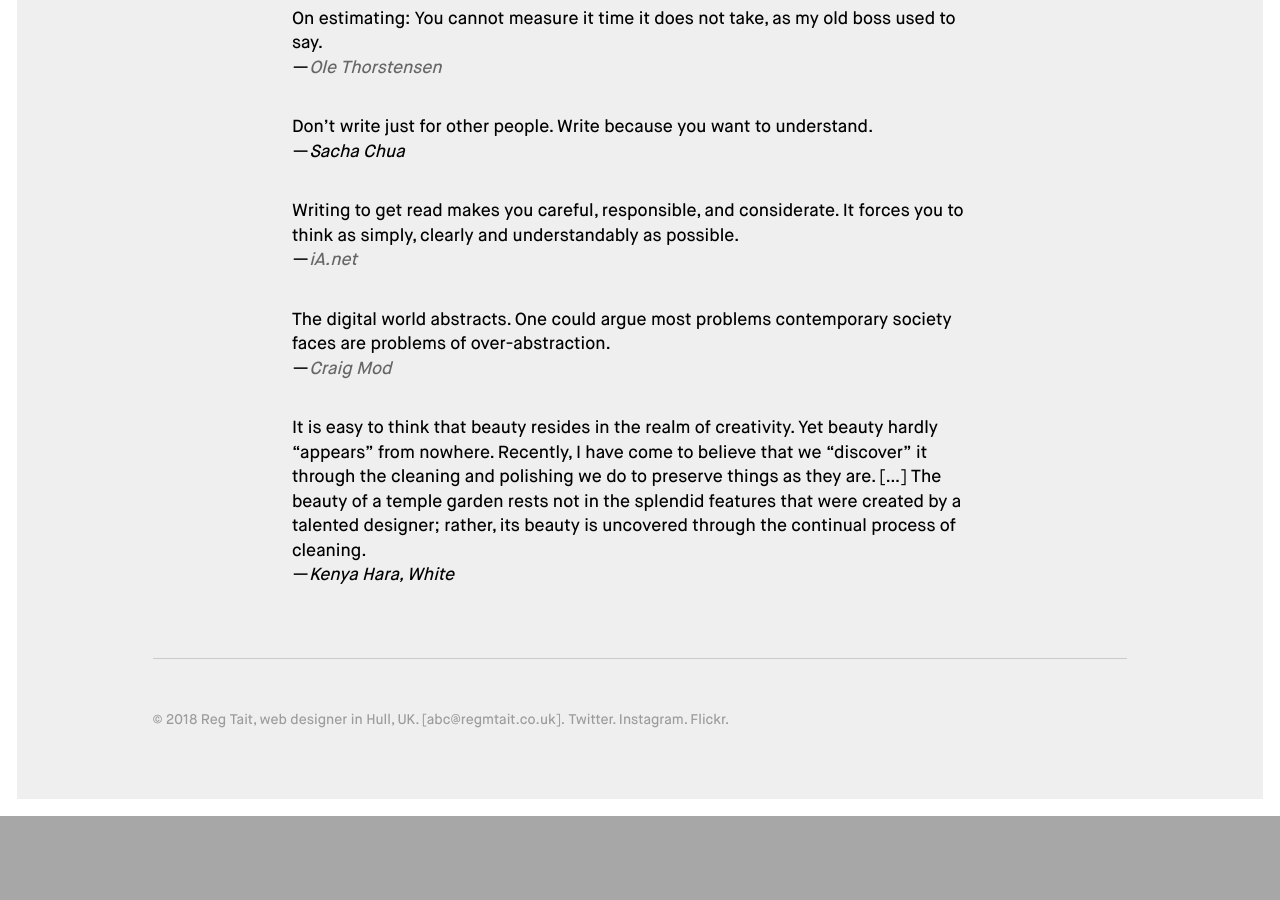
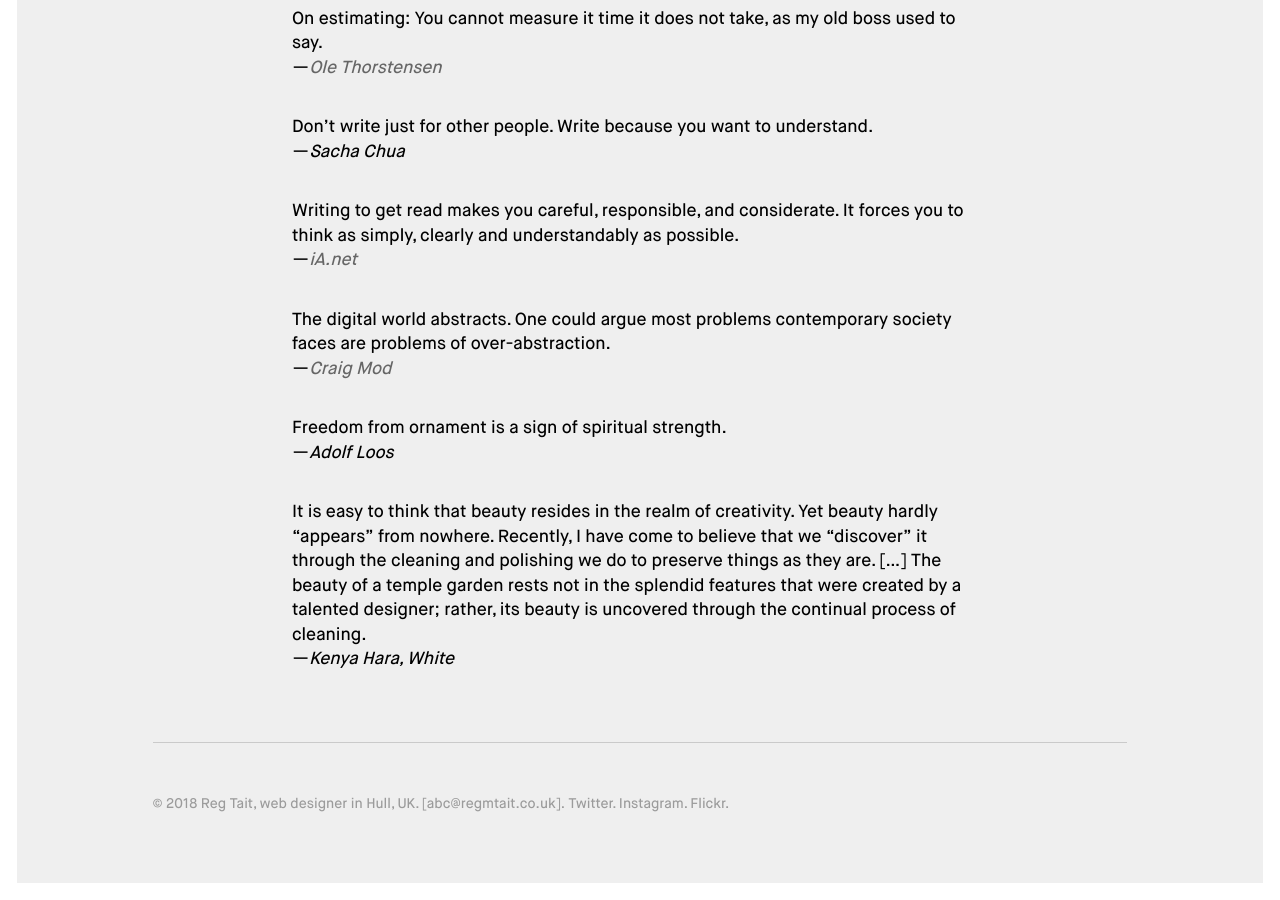
Before and after one commit to regmtait/regmtait.co.uk, a Jekyll site: the page built from quotes.md, in a window 1280 px wide and 900 px high, scrolled down 2121 px. Built offline with Jekyll 4.4.1, drawn with Linux system fonts in a browser that asks for light colours; before the commit the page ends 2937 px from its top, so only the background shows below that.

Commit message:
Add quote

```diff
--- a/quotes.md
+++ b/quotes.md
@@ -62,4 +62,6 @@ Just a list of quotes that I like.
 
 > The digital world abstracts. One could argue most problems contemporary society faces are problems of over-abstraction.<br>—<cite>[Craig Mod](https://craigmod.com/essays/offscreen_interview/)</cite>
 
+> Freedom from ornament is a sign of spiritual strength.<br>—<cite>Adolf Loos</cite>
+
 > It is easy to think that beauty resides in the realm of creativity. Yet beauty hardly "appears" from nowhere. Recently, I have come to believe that we "discover" it through the cleaning and polishing we do to preserve things as they are. [...] The beauty of a temple garden rests not in the splendid features that were created by a talented designer; rather, its beauty is uncovered through the continual process of cleaning.<br>—<cite>Kenya Hara, <i>White</i></cite>
```
